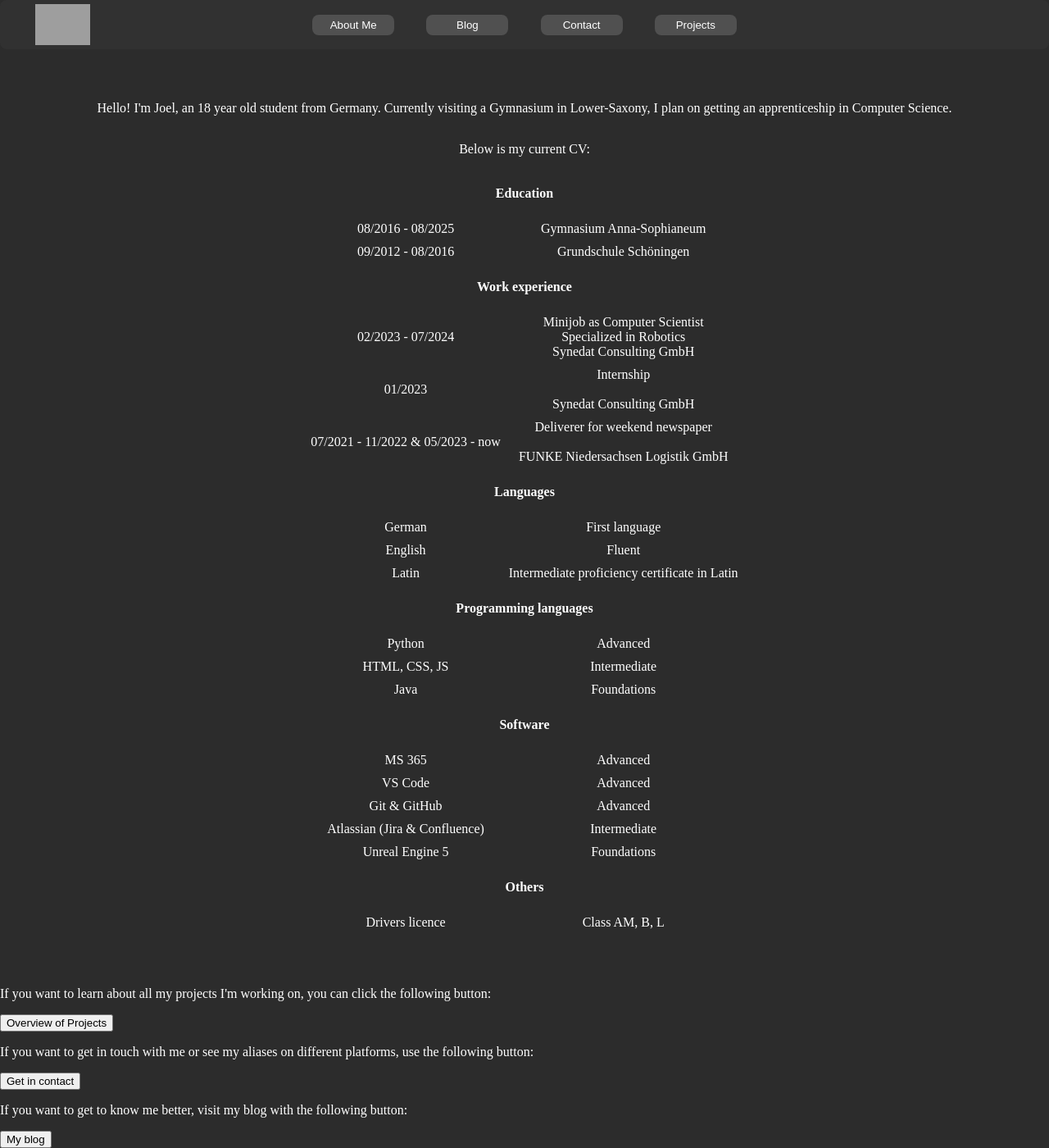
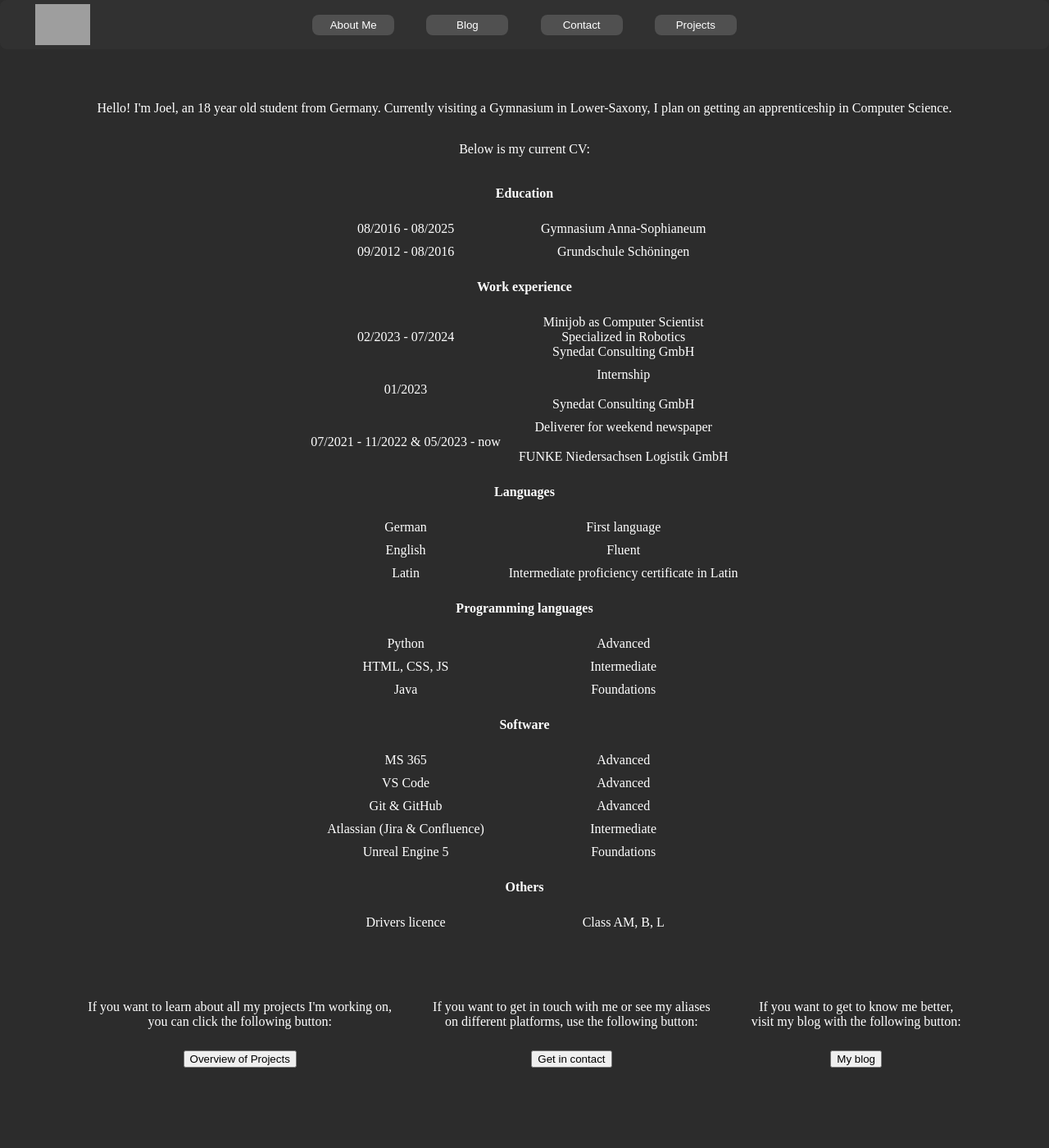
Before and after one commit to Xynox/website, a Jekyll site: the page built from html/about/about.html, in a window 1280 px wide and 1400 px high, scrolled down 88 px. Shown: the whole window at 82% size. Built offline with Jekyll 4.4.1, drawn with Linux system fonts in a browser that asks for light colours; after the commit the page ends 1428 px from its top, so only the background shows below that; grey boxes are pictures that could not be loaded.

Commit message:
Style bottom links into grid

```diff
--- a/css/about/about.css
+++ b/css/about/about.css
@@ -38,3 +38,46 @@
     padding-top: 20px;
     padding-bottom: 20px;
 }
+
+.bottomGridAbM-container{
+    display: grid;
+    justify-content: center;
+    justify-items: center;
+    align-items: center;
+    grid-template-columns: auto auto auto;
+    grid-template-rows: auto auto;
+    column-gap: 50px;
+    row-gap: 10px;
+    margin-bottom: 3%;
+    text-align: center;
+}
+
+.bottomGridAbM-item{
+    display: grid;
+    align-items: center;
+}
+
+.item1{
+    grid-column: 1;
+    grid-row: 1;
+}
+.item2{
+    grid-column: 1;
+    grid-row: 2;
+}
+.item3{
+    grid-column: 2;
+    grid-row: 1;
+}
+.item4{
+    grid-column: 2;
+    grid-row: 2;
+}
+.item5{
+    grid-column: 3;
+    grid-row: 1;
+}
+.item6{
+    grid-column: 3;
+    grid-row: 2;
+}
--- a/html/about/about.html
+++ b/html/about/about.html
@@ -127,10 +127,11 @@ title: Joel Wittke - About Me
 </div>
 
 
-
-<p>If you want to learn about all my projects I'm working on, you can click the following button: </p>
-<button>Overview of Projects</button>
-<p>If you want to get in touch with me or see my aliases on different platforms, use the following button: </p>
-<button>Get in contact</button>
-<p>If you want to get to know me better, visit my blog with the following button: </p>
-<button>My blog</button>
+<div class="bottomGridAbM-container">
+    <p class="bottomGridAbM-item item1">If you want to learn about all my projects I'm working on, <br> you can click the following button: </p>
+    <button class="bottomGridAbM-item item2">Overview of Projects</button>
+    <p class="bottomGridAbM-item item3">If you want to get in touch with me or see my aliases <br> on different platforms, use the following button: </p>
+    <button class="bottomGridAbM-item item4">Get in contact</button>
+    <p class="bottomGridAbM-item item5">If you want to get to know me better, <br> visit my blog with the following button: </p>
+    <button class="bottomGridAbM-item item6">My blog</button>
+</div>
```
